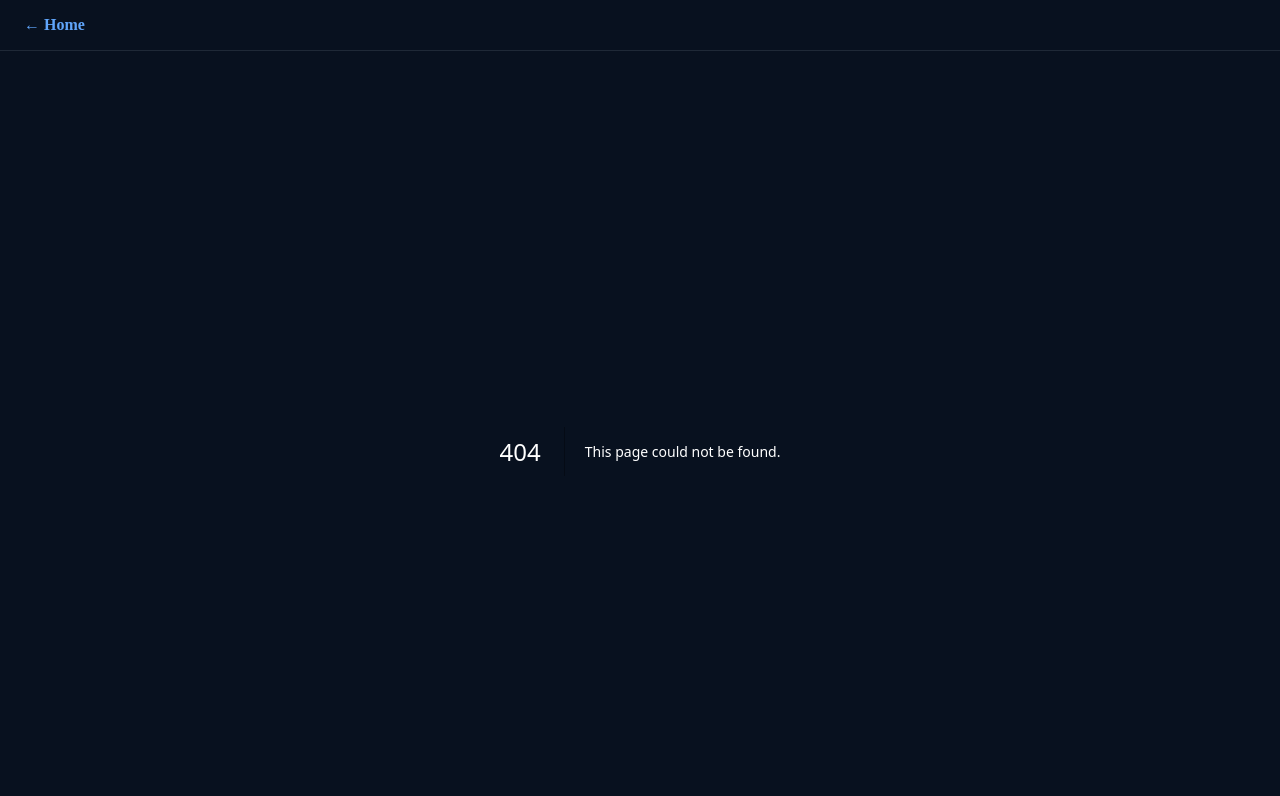
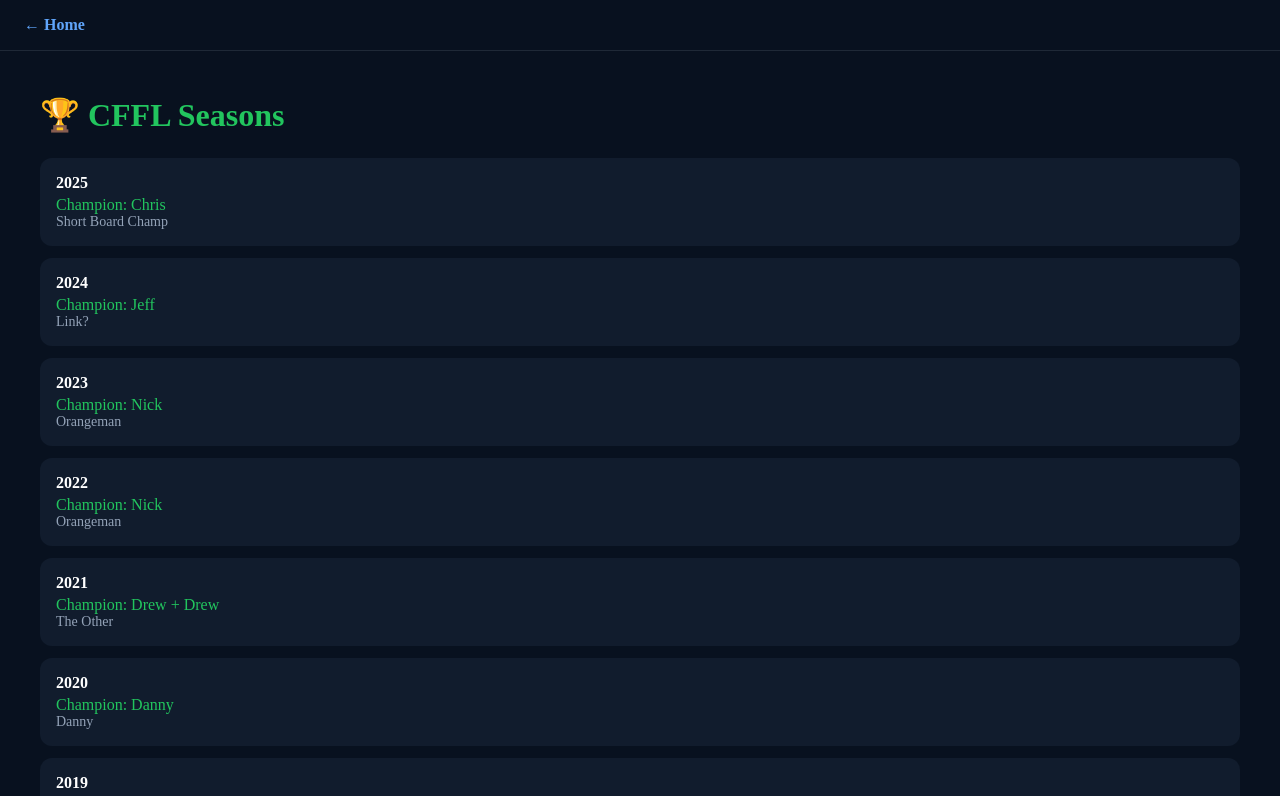
Before and after one commit to timgoodman047/CFFL-NEW, a Next.js app: page /seasons in a window 1280 px wide. Before the commit this address had no page. Shown: the top 796 px of the page. Built offline with nearby package versions, Linux system fonts and the light colour scheme.

Commit message:
Create SeasonsPage component to display seasons

```diff
--- /dev/null
+++ b/src/app/seasons/page.tsx
@@ -0,0 +1,64 @@
+import Link from "next/link";
+import { history } from "../../data/history";
+
+export default function SeasonsPage() {
+  return (
+    <main
+      style={{
+        maxWidth: "1200px",
+        margin: "0 auto",
+        padding: "24px",
+      }}
+    >
+      <h1
+        style={{
+          color: "#22c55e",
+          marginBottom: "24px",
+        }}
+      >
+        🏆 CFFL Seasons
+      </h1>
+
+      <div
+        style={{
+          display: "grid",
+          gap: "12px",
+        }}
+      >
+        {history.map((season) => (
+          <Link
+            key={season.year}
+            href={`/season/${season.year}`}
+            style={{
+              background: "#111c2d",
+              padding: "16px",
+              borderRadius: "12px",
+              textDecoration: "none",
+              color: "white",
+            }}
+          >
+            <strong>{season.year}</strong>
+
+            <div
+              style={{
+                color: "#22c55e",
+                marginTop: "4px",
+              }}
+            >
+              Champion: {season.champion}
+            </div>
+
+            <div
+              style={{
+                color: "#94a3b8",
+                fontSize: "14px",
+              }}
+            >
+              {season.team}
+            </div>
+          </Link>
+        ))}
+      </div>
+    </main>
+  );
+}
```
